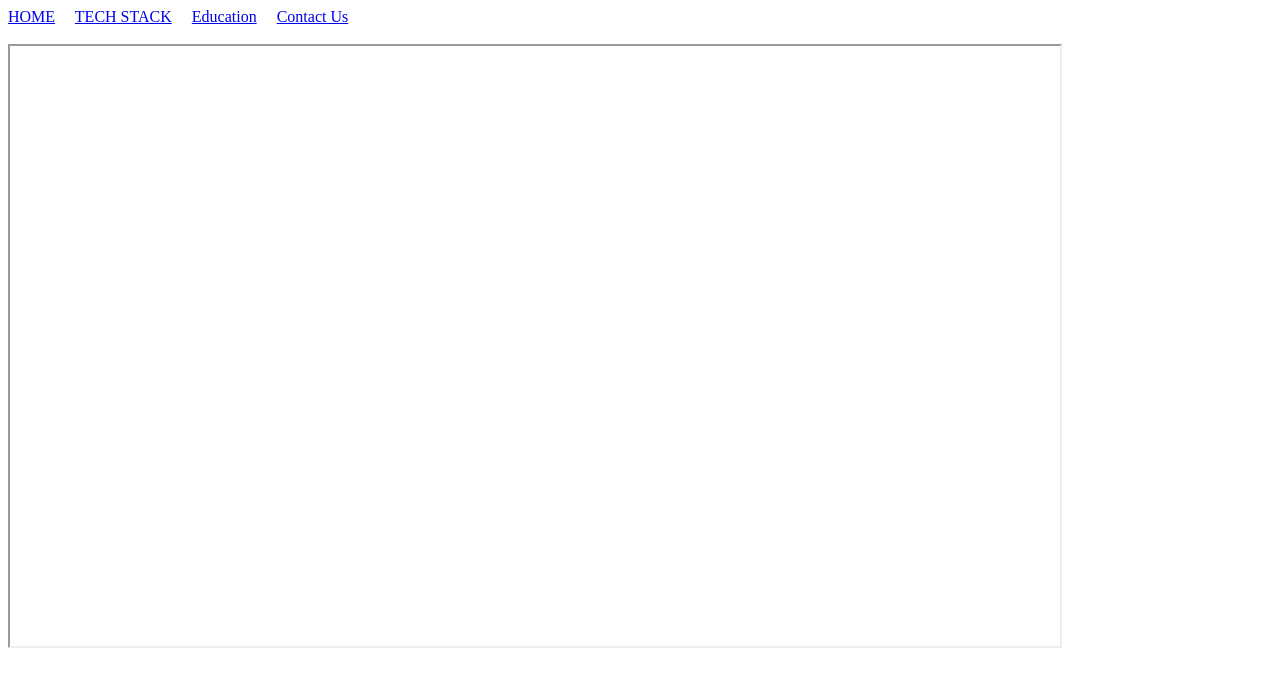
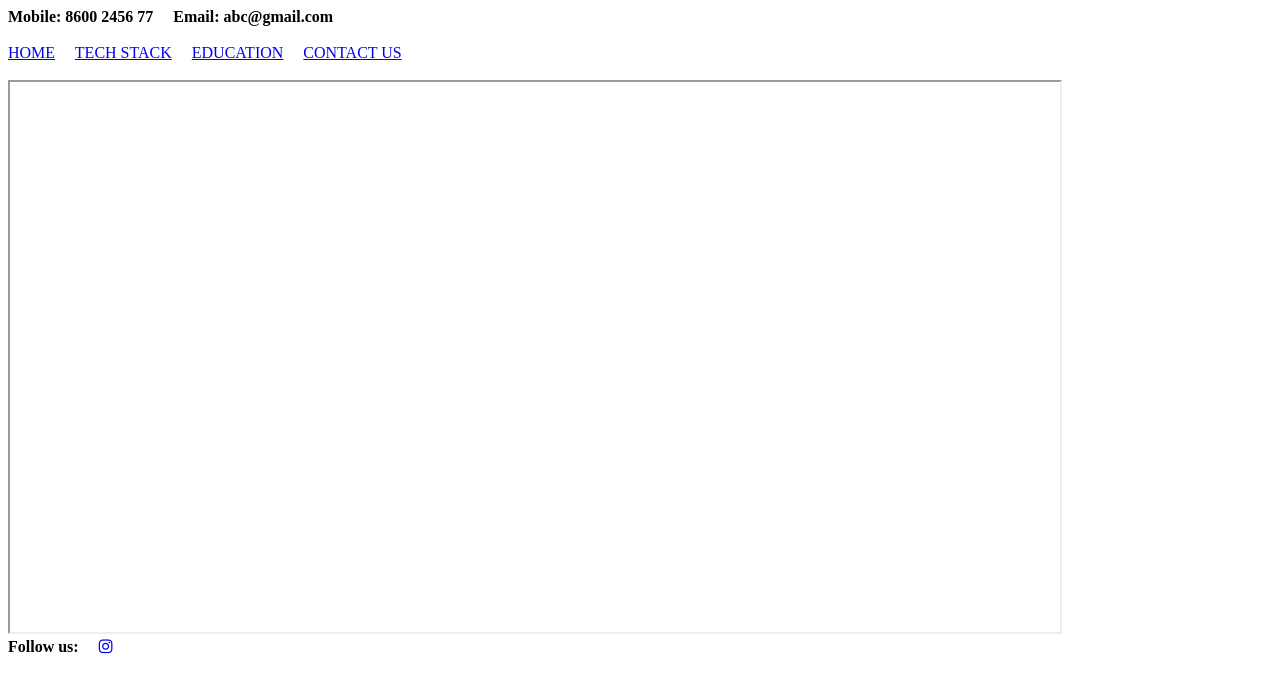
Before and after one commit to himalaycharpe/my-profile, a plain HTML site: page index.html in a window 1280 px wide. Drawn offline with Linux system fonts and the light colour scheme.

Commit message:
added header and footer
added header and footer

```diff
--- a/index.html
+++ b/index.html
@@ -2,20 +2,31 @@
 <html>
     <head>
         <title> Index</title>
+        <link rel="stylesheet" href="https://cdnjs.cloudflare.com/ajax/libs/font-awesome/4.7.0/css/font-awesome.min.css">
+
     </head>
     <body>
+        <header>
+            <strong> Mobile: 8600 2456 77 </strong> &nbsp; &nbsp;
+            <strong> Email: abc@gmail.com </strong>
+        </header>
+        <br>
+    <nav>
         <a href="home.html" target="myFrame">HOME</a>
         &nbsp; &nbsp;
         <a href="techStack.html" target="myFrame">TECH STACK</a>
         &nbsp; &nbsp;
-        <a href="education.html" target="myFrame"> Education</a>
+        <a href="education.html" target="myFrame"> EDUCATION</a>
         &nbsp; &nbsp;
-        <a href="contactus.html" target="myFrame">Contact Us</a>
-        <br>  <br>
+        <a href="contactus.html" target="myFrame">CONTACT US</a>
+    </nav>
+       <br>
 
-        <iframe width="1050" height="600" name="myFrame">
+        <iframe width="1050" height="550" name="myFrame">   </iframe>
+     <footer>
+        <strong> Follow us: &nbsp; &nbsp;</strong>
+        <a href="https://www.instagram.com/" target="_blank"> <i class="fa fa-instagram" aria-hidden="true"></i> </a>
 
-        </iframe>
-
+     </footer>
     </body>
 </html>
```
Also changed, not shown: contactus.html (+4 -0 lines).
